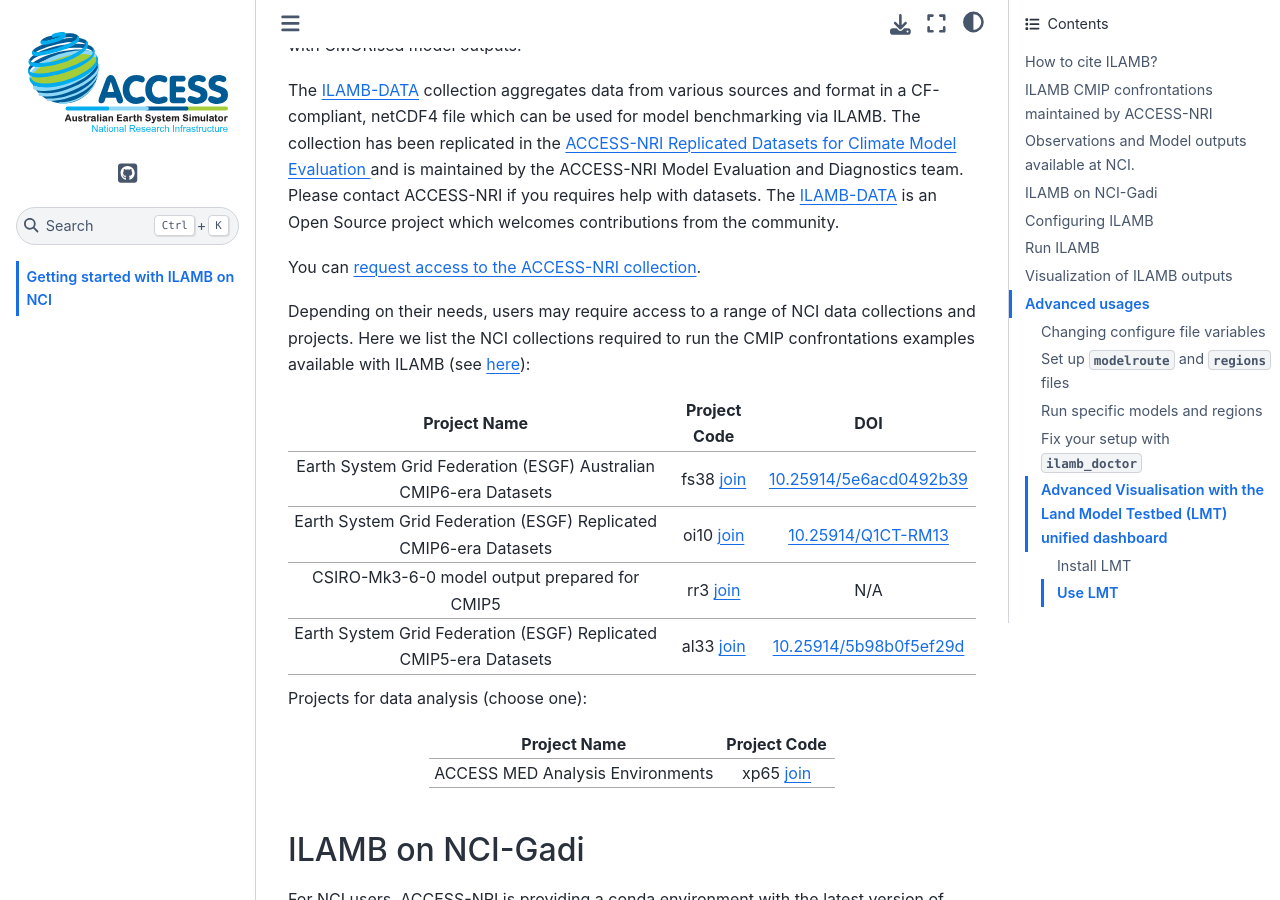
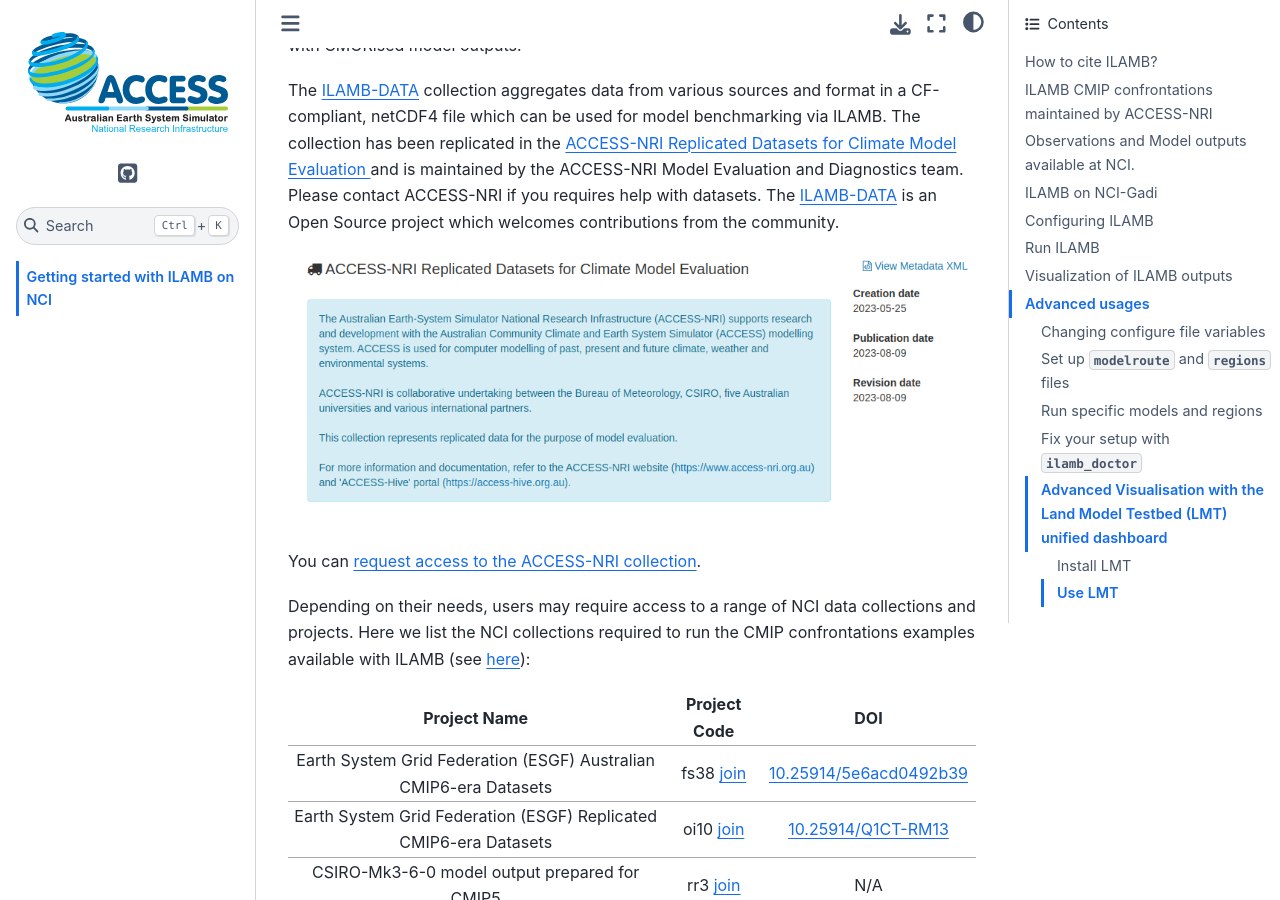
Before and after one commit to ACCESS-NRI/ILAMB-workflow, a Sphinx documentation site: the page built from docs/source/ILAMB.md, in a window 1280 px wide and 900 px high, scrolled down 2621 px. Built offline with Sphinx 7.4.7 and the Sphinx Book theme 1.1.4, drawn with Linux system fonts in a browser that asks for light colours.

Commit message:
Add ACCESS NCI collection

```diff
--- a/docs/source/ILAMB.md
+++ b/docs/source/ILAMB.md
@@ -43,6 +43,9 @@
 
 The [ILAMB-DATA](https://github.com/rubisco-sfa/ILAMB-Data) collection aggregates data from various sources and format in a CF-compliant, netCDF4 file which can be used for model benchmarking via ILAMB. The collection has been replicated in the [ACCESS-NRI Replicated Datasets for Climate Model Evaluation
 ](https://geonetwork.nci.org.au/geonetwork/srv/eng/catalog.search#/metadata/f7199_2480_5432_9703) and is maintained by the ACCESS-NRI Model Evaluation and Diagnostics team. Please contact ACCESS-NRI if you requires help with datasets. The [ILAMB-DATA](https://github.com/rubisco-sfa/ILAMB-Data) is an Open Source project which welcomes contributions from the community.
+
+![](./image/access-nri_dataNCI.png)
+
 
 You can [request access to the ACCESS-NRI collection](https://my.nci.org.au/mancini/project/ct11/join).
 
```
Also changed, not shown: docs/source/image/access-nri_dataNCI.png (added).
